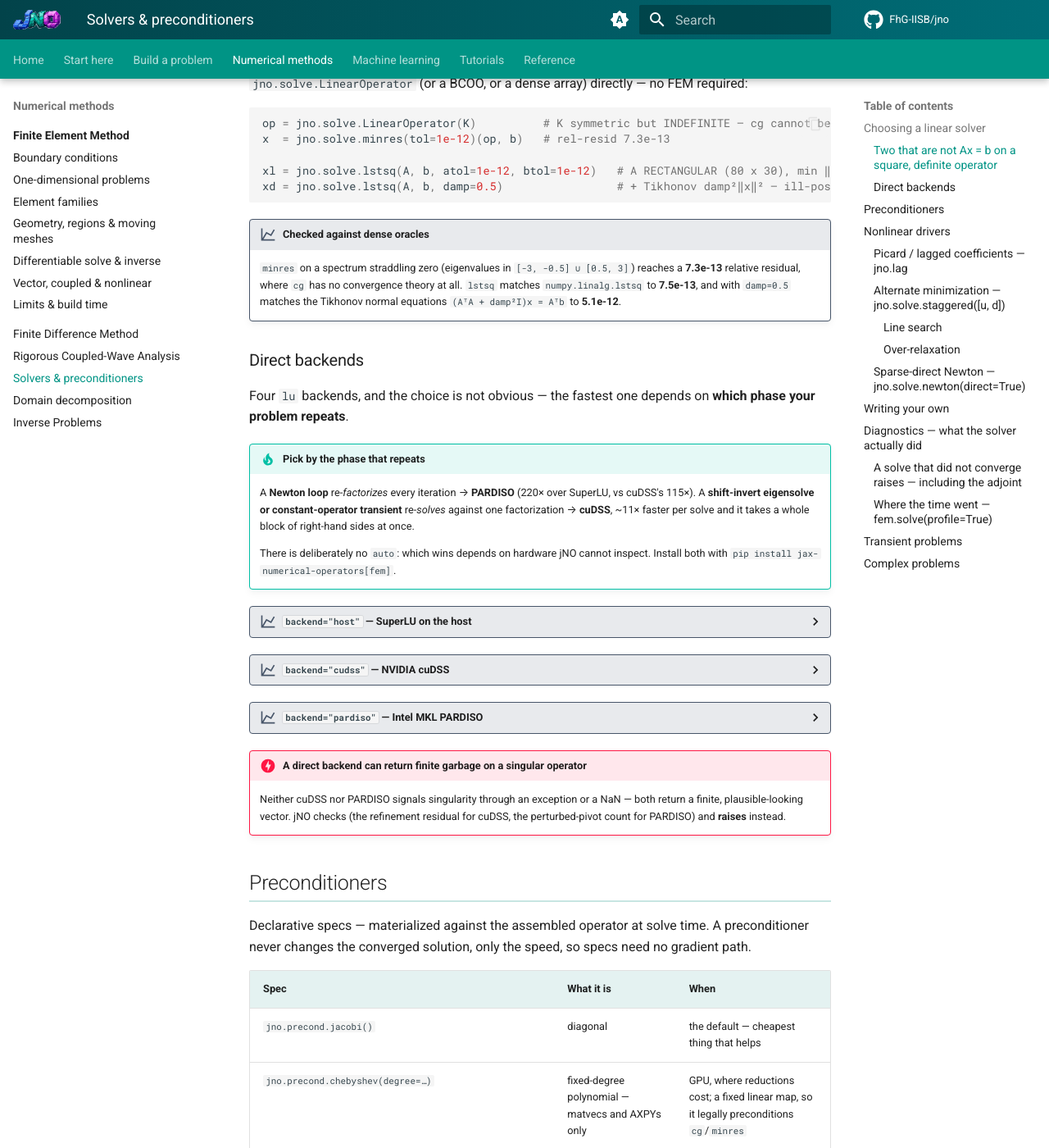
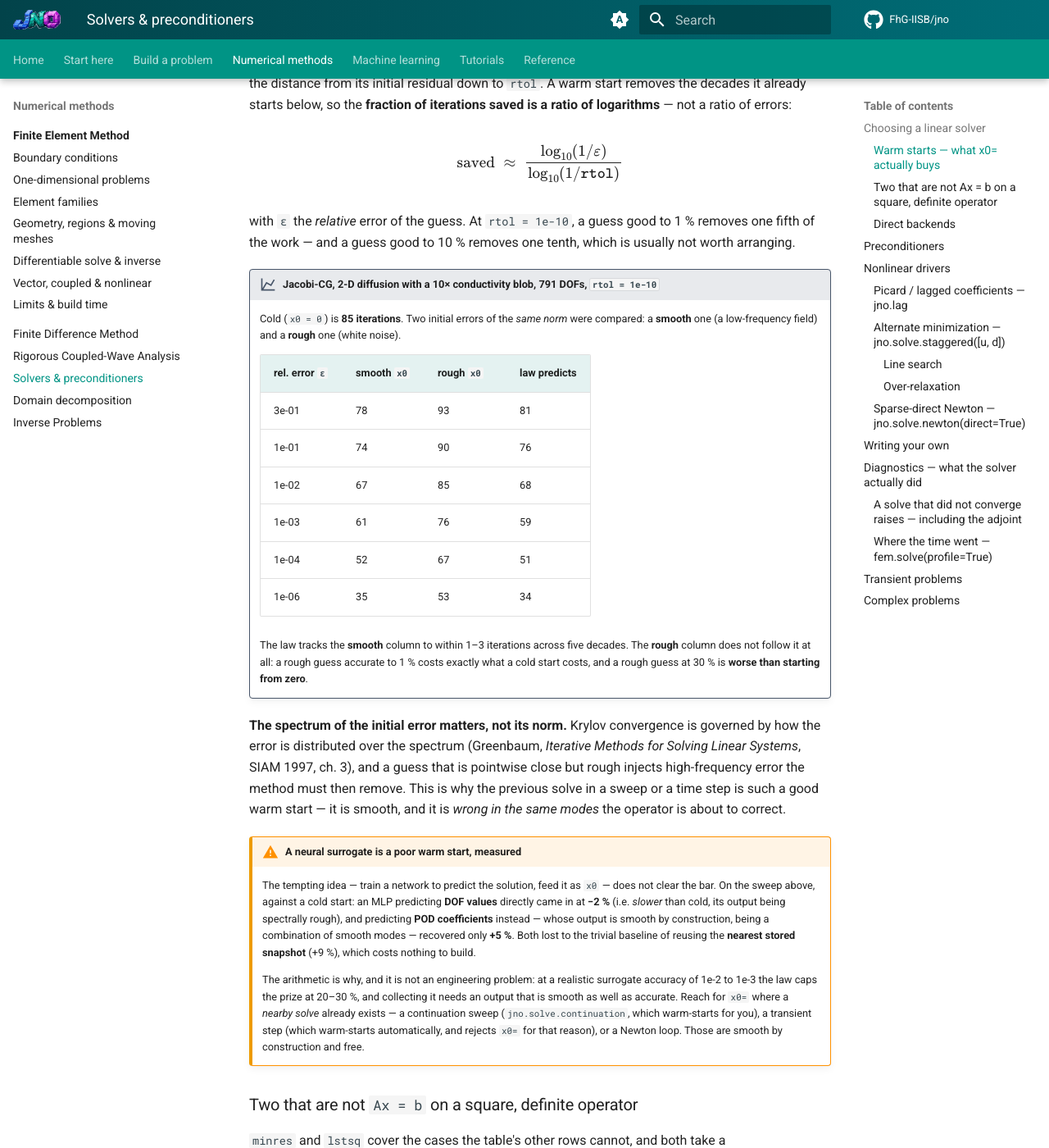
Before and after one commit to FhG-IISB/jNO, an MkDocs documentation site: the page built from docs/solvers.md, in a window 1280 px wide and 1400 px high, scrolled down 1734 px. Shown: the whole window at 82% size. Built offline with MkDocs 1.6.1 and Material for MkDocs 9.7.7, drawn with Linux system fonts in a browser that asks for light colours; comment, search, counter and statistics services are not loaded; some of the changed text lies outside the part shown.

Commit message:
docs: what a warm start actually buys, and why a surrogate is a poor one
`x0=` was advertised as taking "previous solve, coarse solve, a surrogate..." with no statement
of what any of them is worth. Measured on Jacobi-CG over a 2-D diffusion problem (791 DOFs,
rtol=1e-10, cold = 85 iterations), the fraction of iterations saved follows

    saved ~= log10(1/eps) / log10(1/rtol)

to within 1-3 iterations across five decades of eps -- but ONLY for a spectrally smooth guess.
A guess of the SAME norm built from white noise buys nothing: rough at 1e-2 costs the same 85
iterations as starting from zero, and rough at 3e-1 is WORSE than zero. Krylov convergence is set
by how the initial error is distributed over the spectrum, not by its norm (Greenbaum, SIAM 1997,
ch. 3).

That kills the obvious idea the old parenthetical invited. Measured against a cold start on a
parameter sweep: an MLP predicting DOF values came in at -2% (slower than cold), and predicting POD
coefficients -- smooth by construction -- recovered only +5%. Both lost to reusing the nearest
stored snapshot (+9%), which costs nothing. At a realistic surrogate accuracy of 1e-2..1e-3 the law
caps the prize at 20-30% before the smoothness requirement is even considered.

So the guidance is now: reach for x0= where a NEARBY solve already exists -- a continuation sweep,
a transient step, a Newton loop -- all smooth by construction and free.

The test pins the half that matters: same-norm smooth vs rough guesses, asserting the smooth one
tracks the law and the rough one buys essentially nothing.

````diff
--- a/docs/solvers.md
+++ b/docs/solvers.md
@@ -11,7 +11,7 @@ today's default; `solve_fn=` stays the total override (passing both is an error)
 
 ```python
 u = fem.solve(
-    x0        = u_guess,                 # warm start (previous solve, coarse solve, a surrogate…)
+    x0        = u_guess,                 # warm start — see "What a warm start buys" below
     nonlinear = jno.solve.newton(),      # linearization driver (nonlinear problems)
     linear    = jno.solve.gmres(),       # inner linear solve: lu / dense / cg / bicgstab / gmres
     precond   = jno.precond.jacobi(),    # v -> M⁻¹v spec, materialized against the assembled A
@@ -48,6 +48,56 @@ Pick by structure:
     `jit`/`vmap`/`grad` — which matters, because the runtime residual guard needs a concrete residual
     and steps aside on a tracer, leaving a transformed solve otherwise unguarded.
 
+
+### Warm starts — what `x0=` actually buys
+
+`x0=` is free to pass and easy to misjudge, so here is the rule, measured. A Krylov solve has to
+cover the distance from its initial residual down to `rtol`. A warm start removes the decades it
+already starts below, so the **fraction of iterations saved is a ratio of logarithms** — not a
+ratio of errors:
+
+$$\text{saved} \;\approx\; \frac{\log_{10}(1/\varepsilon)}{\log_{10}(1/\texttt{rtol})}$$
+
+with `ε` the *relative* error of the guess. At `rtol = 1e-10`, a guess good to 1 % removes one fifth
+of the work — and a guess good to 10 % removes one tenth, which is usually not worth arranging.
+
+!!! measured "Jacobi-CG, 2-D diffusion with a 10× conductivity blob, 791 DOFs, `rtol = 1e-10`"
+    Cold (`x0 = 0`) is **85 iterations**. Two initial errors of the *same norm* were compared: a
+    **smooth** one (a low-frequency field) and a **rough** one (white noise).
+
+    | rel. error `ε` | smooth `x0` | rough `x0` | law predicts |
+    |---|---|---|---|
+    | 3e-01 | 78 | 93 | 81 |
+    | 1e-01 | 74 | 90 | 76 |
+    | 1e-02 | 67 | 85 | 68 |
+    | 1e-03 | 61 | 76 | 59 |
+    | 1e-04 | 52 | 67 | 51 |
+    | 1e-06 | 35 | 53 | 34 |
+
+    The law tracks the **smooth** column to within 1–3 iterations across five decades. The **rough**
+    column does not follow it at all: a rough guess accurate to 1 % costs exactly what a cold start
+    costs, and a rough guess at 30 % is **worse than starting from zero**.
+
+**The spectrum of the initial error matters, not its norm.** Krylov convergence is governed by how the
+error is distributed over the spectrum (Greenbaum, *Iterative Methods for Solving Linear Systems*,
+SIAM 1997, ch. 3), and a guess that is pointwise close but rough injects high-frequency error the
+method must then remove. This is why the previous solve in a sweep or a time step is such a good
+warm start — it is smooth, and it is *wrong in the same modes* the operator is about to correct.
+
+!!! warning "A neural surrogate is a poor warm start, measured"
+    The tempting idea — train a network to predict the solution, feed it as `x0` — does not clear the
+    bar. On the sweep above, against a cold start: an MLP predicting **DOF values** directly came in at
+    **−2 %** (i.e. *slower* than cold, its output being spectrally rough), and predicting **POD
+    coefficients** instead — whose output is smooth by construction, being a combination of smooth
+    modes — recovered only **+5 %**. Both lost to the trivial baseline of reusing the **nearest stored
+    snapshot** (+9 %), which costs nothing to build.
+
+    The arithmetic is why, and it is not an engineering problem: at a realistic surrogate accuracy of
+    1e-2 to 1e-3 the law caps the prize at 20–30 %, and collecting it needs an output that is smooth as
+    well as accurate. Reach for `x0=` where a *nearby solve* already exists — a continuation sweep
+    (`jno.solve.continuation`, which warm-starts for you), a transient step (which warm-starts
+    automatically, and rejects `x0=` for that reason), or a Newton loop. Those are smooth by
+    construction and free.
 
 ### Two that are not `Ax = b` on a square, definite operator
 
````
Also changed, not shown: 1 other file.
